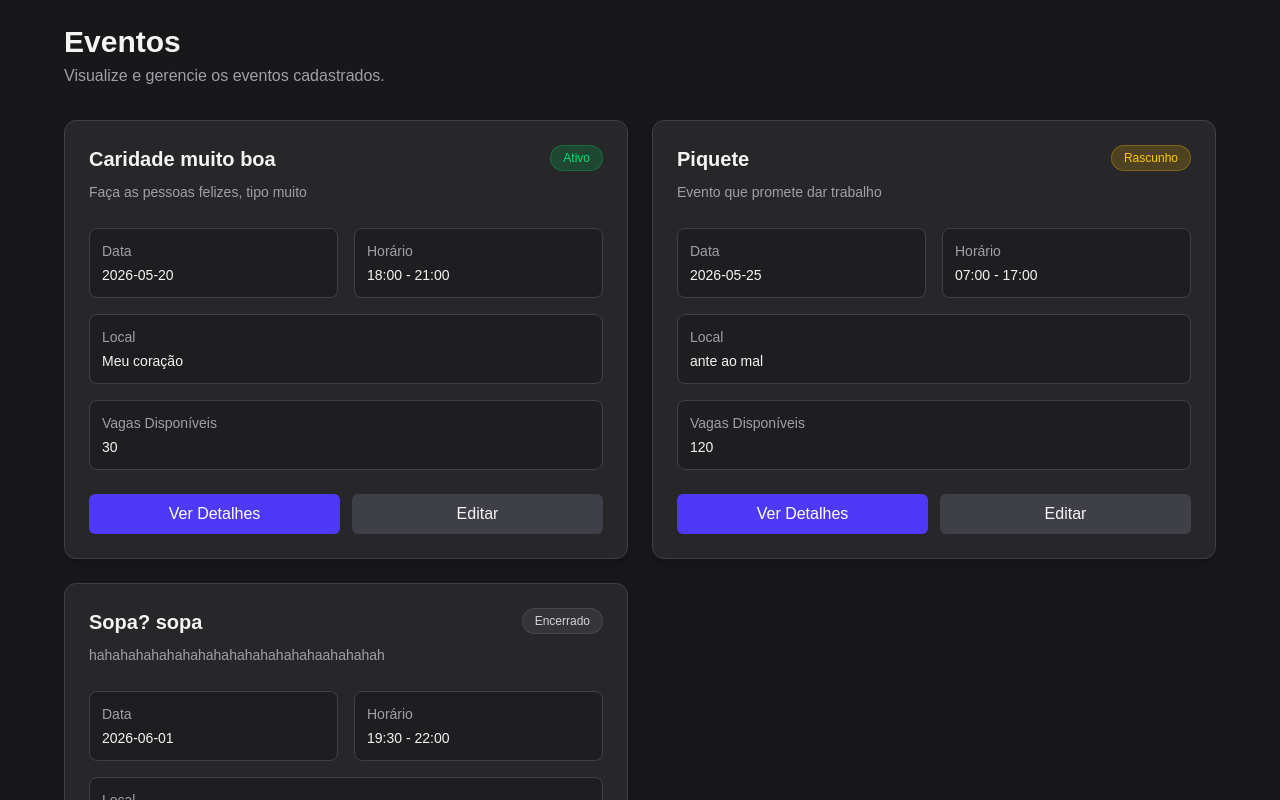
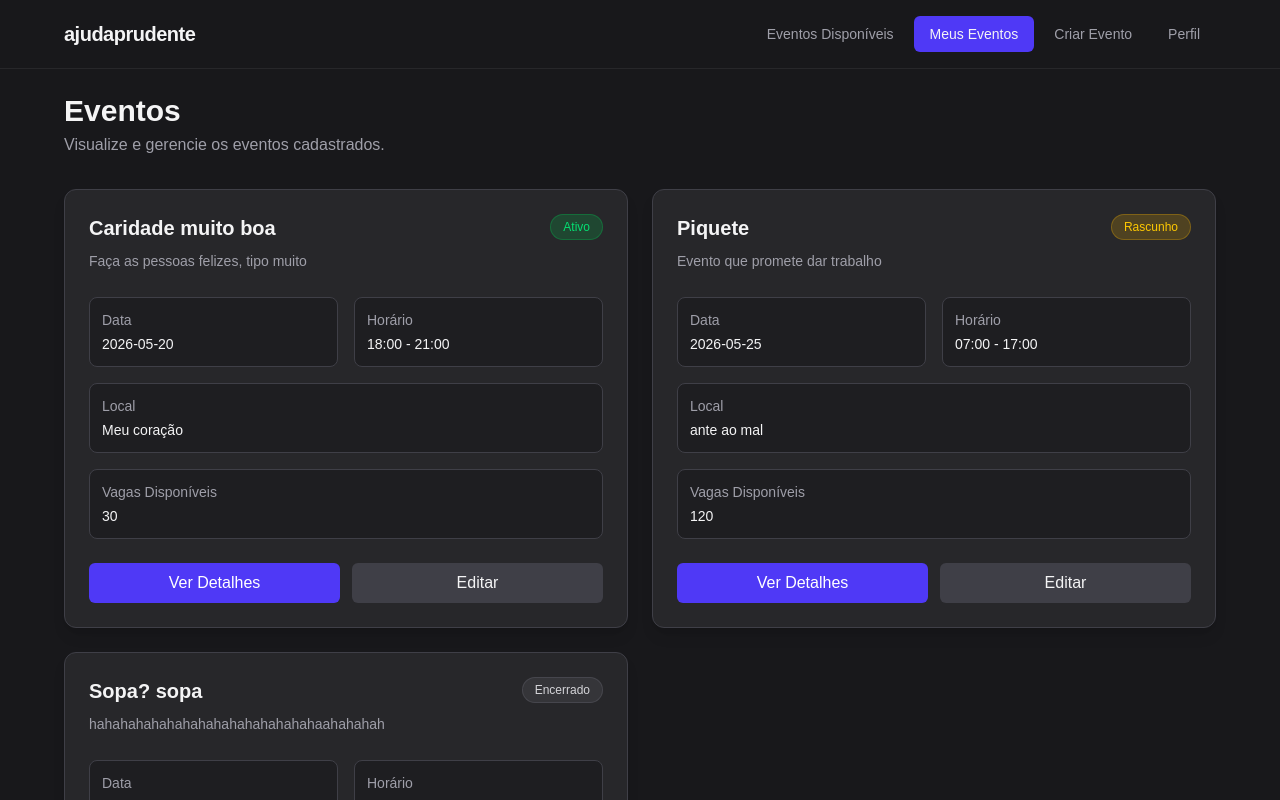
Before and after one commit to Eidiyoshi/ajudaprudente, a Next.js app: page /Eventos in a window 1280 px wide. Shown: the top 800 px of the page. Built offline with nearby package versions, Linux system fonts and the light colour scheme.

Commit message:
feat: include mockup into every page

```diff
--- a/app/Eventos/page.tsx
+++ b/app/Eventos/page.tsx
@@ -1,6 +1,7 @@
 "use client";
 
 import Link from "next/link";
+import { NavBar } from "@/app/components/navBar";
 
 type Event = {
     id: number;
@@ -65,6 +66,8 @@ export default function VisualizarEventos() {
     };
 
     return (
+        <div>
+            <NavBar />
             <div className="min-h-screen bg-zinc-900 p-6">
                 <div className="max-w-6xl mx-auto">
 
@@ -177,5 +180,6 @@ export default function VisualizarEventos() {
                     )}
                 </div>
             </div>
+        </div>
     );
 }
--- a/app/pages/organizador/registrar_evento/page.tsx
+++ b/app/pages/organizador/registrar_evento/page.tsx
@@ -2,6 +2,7 @@
 
 import { useState } from 'react';
 import { divLayout } from './layout';
+import { NavBar } from '@/app/components/navBar';
 
 type Event = {
     nome: string;
@@ -82,6 +83,8 @@ export default function EventForm() {
     const errorClass = "text-red-400 text-xs mt-1";
 
     return (
+        <div>
+            <NavBar />
             <div className="min-h-screen bg-zinc-900 flex items-center justify-center p-6">
                 <form onSubmit={handleSubmit} noValidate className="w-full max-w-lg bg-zinc-800 border border-zinc-700 rounded-xl shadow-xl p-8 flex flex-col gap-5">
                     {divLayout('nome', labelClass, 'Nome do Evento', 'text', formData.nome, handleChange, inputClass, errorClass, errors.nome)}
@@ -102,5 +105,6 @@ export default function EventForm() {
                 <button type="submit" className="w-full py-2 px-4 bg-indigo-600 hover:bg-indigo-500 text-white font-semibold rounded-md transition">Criar Evento</button>
             </form>
             </div>
+        </div>
     );
 }
--- a/app/perfil/page.tsx
+++ b/app/perfil/page.tsx
@@ -1,11 +1,14 @@
 "use client";
 
+import { NavBar } from '@/app/components/navBar';
 import { EditForm, ProfileData, HeaderCard } from './layout';
 import { useUserProfileForm } from './logic';
 export default function CriarEvento() {
     const { initials, isEditing, isSaving, saved, profile, draft, errors, handleChange, handleEdit, handleCancel, handleSave } = useUserProfileForm();
 
     return (
+        <div>
+            <NavBar />
             <div className="min-h-screen bg-zinc-900 flex items-center justify-center p-6">
                 <div className="w-full max-w-lg flex flex-col gap-5">
                     <div className="bg-zinc-800 border border-zinc-700 rounded-xl shadow-xl p-6 flex flex-col items-center gap-4">
@@ -34,5 +37,6 @@ export default function CriarEvento() {
                     </div>
                 </div>
             </div>
+        </div>
     );
 }
```
Lines whose indentation alone changed are shown as unchanged.
